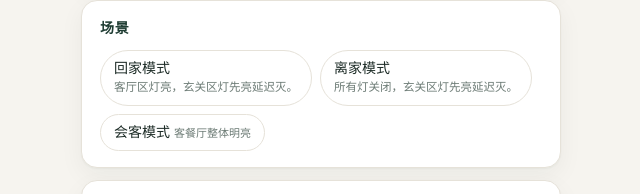
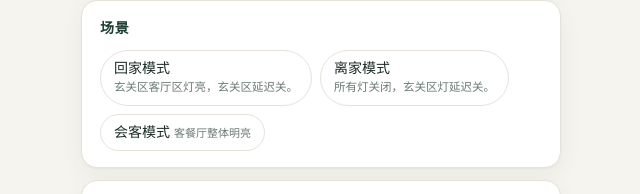
Before and after one commit to ican-yang/customer-cards, a plain HTML site: page c/IDB091810-voice.html in a window 1280 px wide. Shown: the part 834-1028 px from the top of the page, 319-959 px from the left. Drawn offline with Linux system fonts and the light colour scheme.

Commit message:
chore: refresh voice page

```diff
--- a/c/IDB091810-voice.html
+++ b/c/IDB091810-voice.html
@@ -43,7 +43,7 @@
     先说「<b>小爱同学</b>」，等它应答再说；不确定时先加房间名，例如「<b>客厅</b>开灯」。
   </div></div>
 
-  <div class="card"><h2>灯光</h2><div class="chips"><span class="chip">打开/关闭 客厅主灯</span><span class="chip">打开/关闭 客厅灯带</span><span class="chip">打开/关闭 餐厅灯</span><span class="chip">打开/关闭 厨房灯</span><span class="chip">打开/关闭 阳台灯</span></div></div><div class="card"><h2>窗帘</h2><div class="chips"><span class="chip">打开/关闭 客厅窗帘</span><span class="chip">客厅窗帘开到一半<small>50%</small></span><span class="chip">打开/关闭 餐厅窗帘</span><span class="chip">餐厅窗帘开到一半<small>50%</small></span></div></div><div class="card"><h2>电视</h2><div class="chips"><span class="chip">打开/关闭 电视</span><span class="chip">电视音量调大</span><span class="chip">电视音量调小</span></div></div><div class="card"><h2>空调</h2><div class="chips"><span class="chip">打开/关闭 空调</span><span class="chip">空调调到26度</span><span class="chip">空调风速 调大/调小</span></div></div><div class="card"><h2>场景</h2><div class="chips"><span class="chip">回家模式<small style="display:block;margin:3px 0 0 0;font-size:11.5px;line-height:1.45;color:#6b7a74">客厅区灯亮，玄关区灯先亮延迟灭。</small></span><span class="chip">离家模式<small style="display:block;margin:3px 0 0 0;font-size:11.5px;line-height:1.45;color:#6b7a74">所有灯关闭，玄关区灯先亮延迟灭。</small></span><span class="chip">会客模式<small>客餐厅整体明亮</small></span></div></div><div class="card"><h2>音乐</h2><div class="chips"><span class="chip">播放音乐</span><span class="chip">音量调到30</span></div></div>
+  <div class="card"><h2>灯光</h2><div class="chips"><span class="chip">打开/关闭 客厅主灯</span><span class="chip">打开/关闭 客厅灯带</span><span class="chip">打开/关闭 餐厅灯</span><span class="chip">打开/关闭 厨房灯</span><span class="chip">打开/关闭 阳台灯</span></div></div><div class="card"><h2>窗帘</h2><div class="chips"><span class="chip">打开/关闭 客厅窗帘</span><span class="chip">客厅窗帘开到一半<small>50%</small></span><span class="chip">打开/关闭 餐厅窗帘</span><span class="chip">餐厅窗帘开到一半<small>50%</small></span></div></div><div class="card"><h2>电视</h2><div class="chips"><span class="chip">打开/关闭 电视</span><span class="chip">电视音量调大</span><span class="chip">电视音量调小</span></div></div><div class="card"><h2>空调</h2><div class="chips"><span class="chip">打开/关闭 空调</span><span class="chip">空调调到26度</span><span class="chip">空调风速 调大/调小</span></div></div><div class="card"><h2>场景</h2><div class="chips"><span class="chip">回家模式<small style="display:block;margin:3px 0 0 0;font-size:11.5px;line-height:1.45;color:#6b7a74">玄关区客厅区灯亮，玄关区延迟关。</small></span><span class="chip">离家模式<small style="display:block;margin:3px 0 0 0;font-size:11.5px;line-height:1.45;color:#6b7a74">所有灯关闭，玄关区灯延迟关。</small></span><span class="chip">会客模式<small>客餐厅整体明亮</small></span></div></div><div class="card"><h2>音乐</h2><div class="chips"><span class="chip">播放音乐</span><span class="chip">音量调到30</span></div></div>
 
   <div class="card"><div class="tip" style="background:#fbf8f1;border-color:#ecdfc4;color:#6b5a3e">
     喊了没反应？① 加房间名再说一遍 ② 换个说法 ③ 微信找我，我远程看
```
